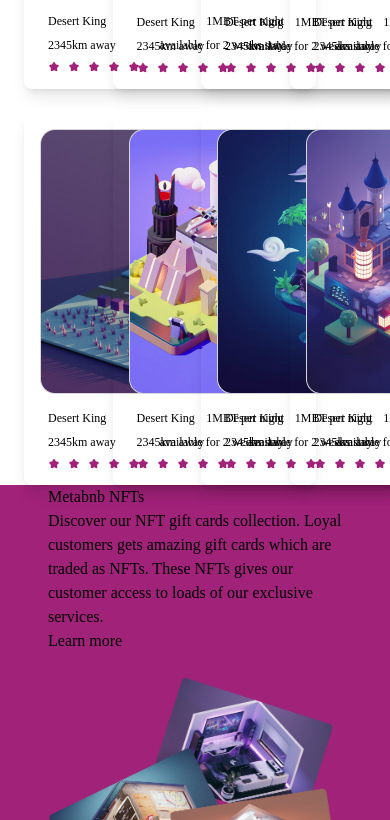
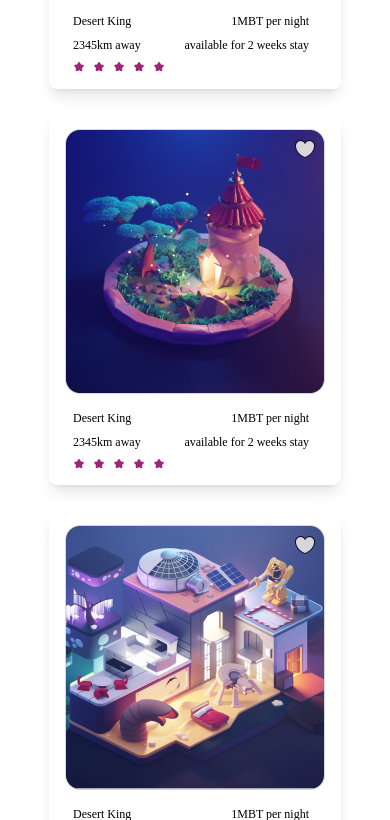
Before and after one commit to Jejeet/NFTs, a React (Create React App) app: page / in a window 390 px wide. Shown: the part 1180-2000 px from the top of the page. Built offline with nearby package versions, Linux system fonts and the light colour scheme; a web font is replaced by a local one.

Commit message:
fixed the cards

```diff
--- a/src/components/home.jsx
+++ b/src/components/home.jsx
@@ -92,7 +92,7 @@ const home = () => {
         <header className="text-center text-5xl my-8">Inspiration for your next adventure</header>
         {/* the main card boxes */}
         <div className="mx-auto px-6">
-        <div className="grid grid-cols-4 gap-y-6 gap-x-3 ">
+        <div className=" grid lg:grid-cols-4 md:grid-cols-3 grid-cols-1 gap-y-6 gap-x-3 ">
           {/* each card has its div here */}
 
         {Imagelist.slice(0,8).map((image,id)=> {
@@ -106,7 +106,7 @@ const home = () => {
 
       <div className="h-[80vh] w-full bg-gradient-to-r from-[#A02279] to-[#A02279] px-12 ">
         {/* the essay */}
-        <div className=" grid lg:grid-cols-4 md:grid-cols-3 grid-cols-1 gap-y-6 gap-x-3 ">
+        <div className="grid grid-cols-2 gap-4 py-24 ">
         <div>
           <header> Metabnb NFTs</header>
           <div>
```
